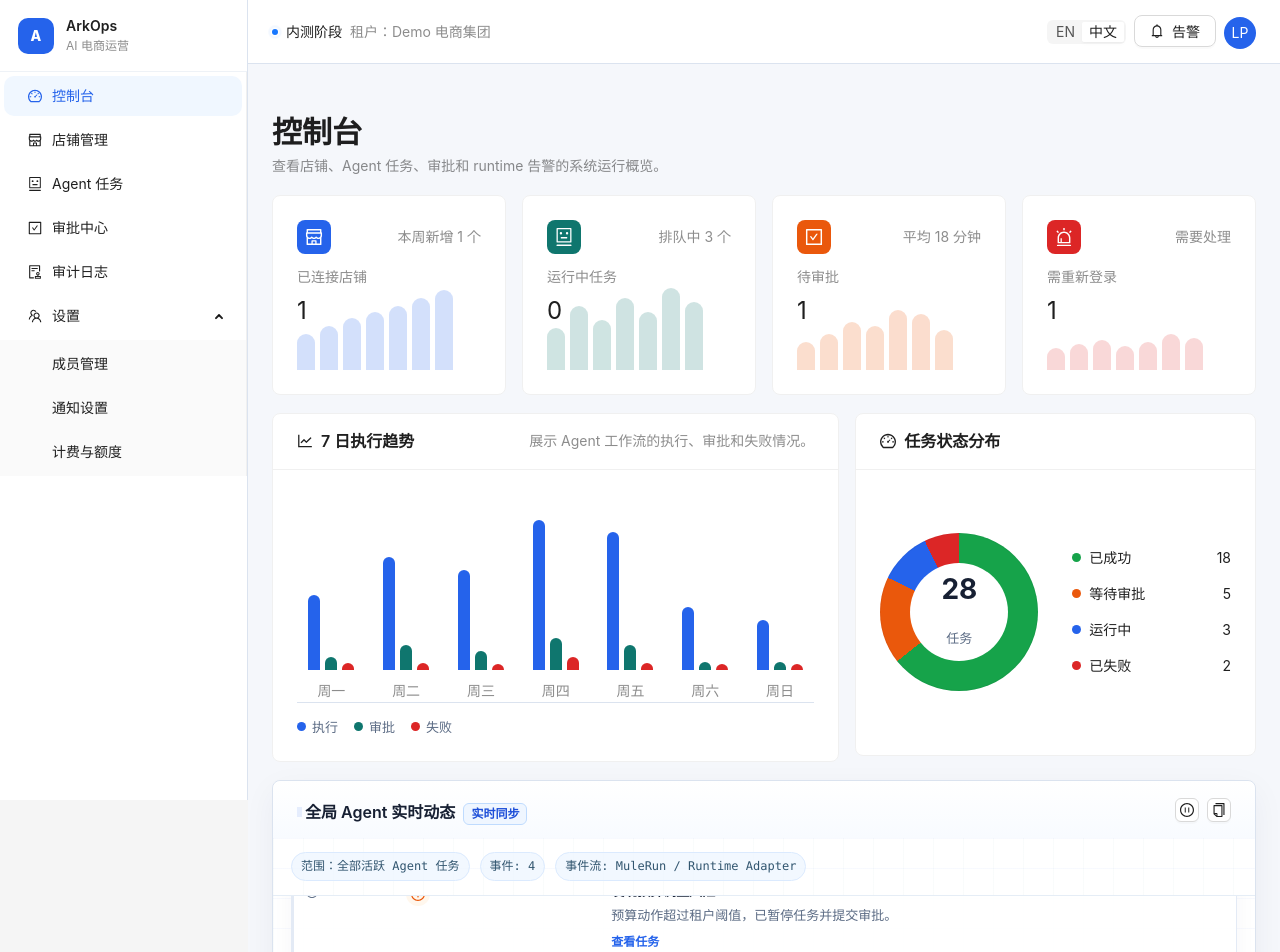
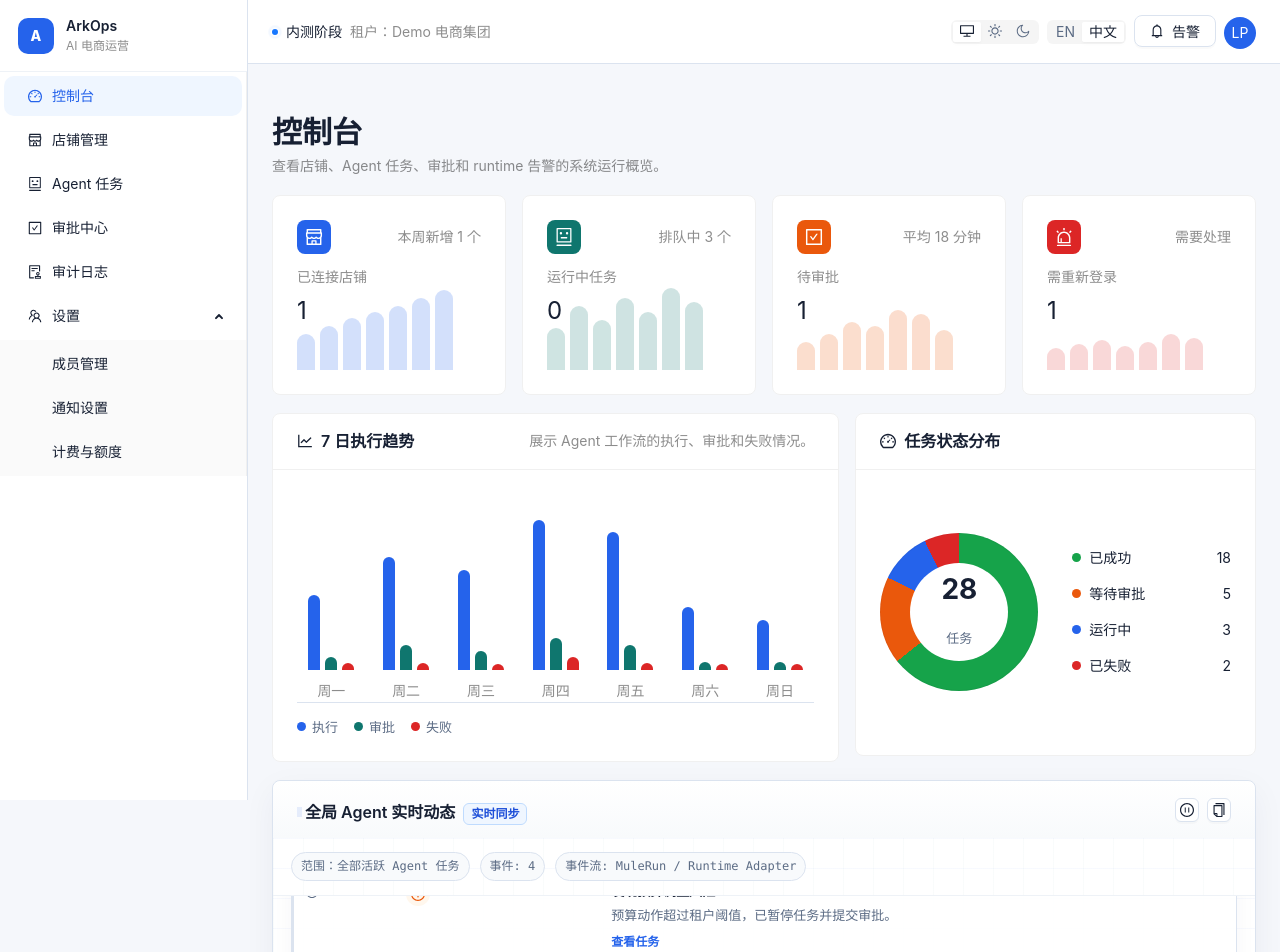
Before and after one commit to MrCJR/ECommerceAgentSystem, a React (Vite) app in the folder arkops-portal/: page /dashboard in a window 1280 px wide. Shown: the top 952 px of the page. Built offline with nearby package versions, Linux system fonts and the light colour scheme.

Commit message:
Add adaptive theme switching

```diff
--- a/arkops-portal/src/app/i18n.tsx
+++ b/arkops-portal/src/app/i18n.tsx
@@ -21,6 +21,9 @@ const dictionaries: Record<Language, Dictionary> = {
     'app.alerts': 'Alerts',
     'app.subtitle': 'AI Commerce Ops',
     'language.toggle': '中文',
+    'theme.system': 'Follow system',
+    'theme.light': 'Light mode',
+    'theme.dark': 'Dark mode',
     'common.empty': 'No data yet',
     'login.title': 'ArkOps Portal',
     'login.description': 'Internal beta console for store binding, Agent tasks, approvals, and audit evidence.',
@@ -227,6 +230,9 @@ const dictionaries: Record<Language, Dictionary> = {
     'app.alerts': '告警',
     'app.subtitle': 'AI 电商运营',
     'language.toggle': 'English',
+    'theme.system': '跟随系统',
+    'theme.light': '浅色模式',
+    'theme.dark': '深色模式',
     'common.empty': '暂无数据',
     'login.title': 'ArkOps 控制台',
     'login.description': '用于店铺绑定、Agent 任务、审批和审计证据的内测 SaaS 控制台。',
--- a/arkops-portal/src/app/layout/AppShell.tsx
+++ b/arkops-portal/src/app/layout/AppShell.tsx
@@ -4,13 +4,17 @@ import {
   CheckSquareOutlined,
   CreditCardOutlined,
   DashboardOutlined,
+  DesktopOutlined,
+  MoonOutlined,
   RobotOutlined,
   ShopOutlined,
+  SunOutlined,
   TeamOutlined
 } from '@ant-design/icons';
 import { Avatar, Badge, Button, Layout, Menu, Segmented, Space, Typography } from 'antd';
 import { Outlet, useLocation, useNavigate } from 'react-router-dom';
 import { useI18n } from '../i18n';
+import { useTheme } from '../theme';
 
 const { Header, Sider, Content } = Layout;
 
@@ -18,6 +22,7 @@ export function AppShell() {
   const location = useLocation();
   const navigate = useNavigate();
   const { language, setLanguage, t } = useI18n();
+  const { mode, setMode } = useTheme();
   const menuItems = [
     { key: '/dashboard', icon: <DashboardOutlined />, label: t('nav.dashboard') },
     { key: '/stores', icon: <ShopOutlined />, label: t('nav.stores') },
@@ -65,6 +70,16 @@ export function AppShell() {
           <Space>
             <Segmented
               size="small"
+              value={mode}
+              onChange={(value) => setMode(value as 'system' | 'light' | 'dark')}
+              options={[
+                { label: <span title={t('theme.system')}><DesktopOutlined /></span>, value: 'system' },
+                { label: <span title={t('theme.light')}><SunOutlined /></span>, value: 'light' },
+                { label: <span title={t('theme.dark')}><MoonOutlined /></span>, value: 'dark' }
+              ]}
+            />
+            <Segmented
+              size="small"
               value={language}
               onChange={(value) => setLanguage(value as 'en' | 'zh')}
               options={[
--- /dev/null
+++ b/arkops-portal/src/app/theme.tsx
@@ -0,0 +1,71 @@
+import { createContext, useContext, useEffect, useMemo, useState } from 'react';
+import type { PropsWithChildren } from 'react';
+
+export type ThemeMode = 'system' | 'light' | 'dark';
+export type ResolvedTheme = 'light' | 'dark';
+
+const THEME_STORAGE_KEY = 'arkops-portal-theme';
+const THEME_MEDIA_QUERY = '(prefers-color-scheme: dark)';
+
+interface ThemeContextValue {
+  mode: ThemeMode;
+  resolvedTheme: ResolvedTheme;
+  setMode: (mode: ThemeMode) => void;
+}
+
+const ThemeContext = createContext<ThemeContextValue | undefined>(undefined);
+
+function getSystemTheme(): ResolvedTheme {
+  if (typeof window === 'undefined') return 'light';
+  return window.matchMedia(THEME_MEDIA_QUERY).matches ? 'dark' : 'light';
+}
+
+function getStoredTheme(): ThemeMode {
+  if (typeof window === 'undefined') return 'system';
+  const stored = window.localStorage.getItem(THEME_STORAGE_KEY);
+  return stored === 'light' || stored === 'dark' || stored === 'system' ? stored : 'system';
+}
+
+export function ThemeProvider({ children }: PropsWithChildren) {
+  const [mode, setModeState] = useState<ThemeMode>(getStoredTheme);
+  const [systemTheme, setSystemTheme] = useState<ResolvedTheme>(getSystemTheme);
+  const resolvedTheme = mode === 'system' ? systemTheme : mode;
+
+  useEffect(() => {
+    const media = window.matchMedia(THEME_MEDIA_QUERY);
+    const handleChange = (event: MediaQueryListEvent) => {
+      setSystemTheme(event.matches ? 'dark' : 'light');
+    };
+
+    setSystemTheme(media.matches ? 'dark' : 'light');
+    media.addEventListener('change', handleChange);
+    return () => media.removeEventListener('change', handleChange);
+  }, []);
+
+  useEffect(() => {
+    document.documentElement.dataset.theme = resolvedTheme;
+    document.documentElement.style.colorScheme = resolvedTheme;
+  }, [resolvedTheme]);
+
+  const value = useMemo<ThemeContextValue>(
+    () => ({
+      mode,
+      resolvedTheme,
+      setMode: (nextMode) => {
+        window.localStorage.setItem(THEME_STORAGE_KEY, nextMode);
+        setModeState(nextMode);
+      }
+    }),
+    [mode, resolvedTheme]
+  );
+
+  return <ThemeContext.Provider value={value}>{children}</ThemeContext.Provider>;
+}
+
+export function useTheme() {
+  const context = useContext(ThemeContext);
+  if (!context) {
+    throw new Error('useTheme must be used inside ThemeProvider');
+  }
+  return context;
+}
--- a/arkops-portal/src/main.tsx
+++ b/arkops-portal/src/main.tsx
@@ -1,7 +1,5 @@
 import React from 'react';
 import ReactDOM from 'react-dom/client';
-import { ConfigProvider } from 'antd';
-import zhCN from 'antd/locale/zh_CN';
 import { AppProviders } from './app/providers';
 import { AppRouter } from './app/router';
 import './styles/tokens.css';
@@ -9,25 +7,8 @@ import './styles/global.css';
 
 ReactDOM.createRoot(document.getElementById('root')!).render(
   <React.StrictMode>
-    <ConfigProvider
-      locale={zhCN}
-      theme={{
-        token: {
-          colorPrimary: '#2563eb',
-          borderRadius: 8,
-          fontFamily:
-            '-apple-system, BlinkMacSystemFont, "Segoe UI", "PingFang SC", "Microsoft YaHei", sans-serif'
-        },
-        components: {
-          Card: { borderRadiusLG: 8 },
-          Button: { borderRadius: 8 },
-          Table: { headerBg: '#f8fafc' }
-        }
-      }}
-    >
-      <AppProviders>
-        <AppRouter />
-      </AppProviders>
-    </ConfigProvider>
+    <AppProviders>
+      <AppRouter />
+    </AppProviders>
   </React.StrictMode>
 );
--- a/arkops-portal/src/pages/StoreDetailPage.tsx
+++ b/arkops-portal/src/pages/StoreDetailPage.tsx
@@ -104,7 +104,7 @@ export function StoreDetailPage({ mode }: { mode?: 'new' }) {
             <Descriptions.Item label={t('stores.runtimeSession')}>{store?.runtimeSessionId ?? t('stores.notBound')}</Descriptions.Item>
           </Descriptions>
           {tokenMutation.data ? (
-            <Card size="small" style={{ marginTop: 16, background: '#f8fafc' }}>
+            <Card size="small" style={{ marginTop: 16, background: 'var(--ark-panel-soft)' }}>
               <Typography.Text strong>connectToken</Typography.Text>
               <Typography.Paragraph copyable style={{ marginTop: 8 }}>
                 {tokenMutation.data.connectToken}
--- a/arkops-portal/src/styles/global.css
+++ b/arkops-portal/src/styles/global.css
@@ -16,7 +16,7 @@ body {
   position: sticky;
   top: 0;
   height: 100vh;
-  background: #ffffff !important;
+  background: var(--ark-panel) !important;
   border-right: 1px solid var(--ark-border);
 }
 
@@ -26,7 +26,7 @@ body {
   align-items: center;
   height: 72px;
   padding: 0 18px;
-  border-bottom: 1px solid #eef2f7;
+  border-bottom: 1px solid var(--ark-border-soft);
 }
 
 .brand-mark {
@@ -51,7 +51,7 @@ body {
   align-items: center;
   height: 64px;
   padding: 0 24px;
-  background: #ffffff;
+  background: var(--ark-panel);
   border-bottom: 1px solid var(--ark-border);
 }
 
@@ -251,7 +251,7 @@ body {
   width: 98px;
   height: 98px;
   border-radius: 50%;
-  background: #fff;
+  background: var(--ark-panel);
 }
 
 .donut-chart strong {
@@ -319,7 +319,7 @@ body {
   height: 9px;
   overflow: hidden;
   border-radius: 999px;
-  background: #eef2f7;
+  background: var(--ark-border-soft);
 }
 
 .agent-mix-row > div span {
@@ -330,7 +330,7 @@ body {
 
 .health-row {
   padding-bottom: 12px;
-  border-bottom: 1px solid #eef2f7;
+  border-bottom: 1px solid var(--ark-border-soft);
 }
 
 .health-row:last-child {
@@ -361,7 +361,7 @@ body {
   display: grid;
   place-items: center;
   padding: 24px;
-  background: linear-gradient(135deg, #eff6ff 0%, #f8fafc 56%, #f0fdf4 100%);
+  background: var(--ark-login-bg);
 }
 
 .login-card {
@@ -559,13 +559,13 @@ body {
 
 .dashboard-live-card.agent-live-card {
   border-color: var(--ark-border);
-  background: #ffffff;
-  box-shadow: 0 10px 32px rgba(31, 45, 71, 0.05);
+  background: var(--ark-panel);
+  box-shadow: var(--ark-card-shadow);
 }
 
 .dashboard-live-card.agent-live-card .ant-card-head {
-  border-bottom-color: #e5edf6;
-  background: linear-gradient(180deg, #ffffff 0%, #f8fbff 100%);
+  border-bottom-color: var(--ark-border-soft);
+  background: linear-gradient(180deg, var(--ark-panel) 0%, var(--ark-panel-soft) 100%);
   color: var(--ark-ink);
 }
 
@@ -575,9 +575,9 @@ body {
 
 .dashboard-live-card.agent-live-card .ant-card-body {
   background:
-    linear-gradient(rgba(37, 99, 235, 0.035) 1px, transparent 1px),
+    linear-gradient(var(--ark-dashboard-feed-grid) 1px, transparent 1px),
     linear-gradient(90deg, rgba(15, 118, 110, 0.025) 1px, transparent 1px),
-    #ffffff;
+    var(--ark-panel);
   background-size: 30px 30px;
 }
 
@@ -593,18 +593,18 @@ body {
 }
 
 .dashboard-live-card .agent-live-meta {
-  border-bottom-color: #e5edf6;
-  color: #64748b;
+  border-bottom-color: var(--ark-border-soft);
+  color: var(--ark-muted);
 }
 
 .dashboard-live-card .agent-live-meta span {
-  border-color: #dbeafe;
-  background: rgba(239, 246, 255, 0.78);
-  color: #31556f;
+  border-color: var(--ark-border);
+  background: var(--ark-panel-soft);
+  color: var(--ark-muted);
 }
 
 .dashboard-live-card .agent-live-terminal {
-  color: #334155;
+  color: var(--ark-ink);
 }
 
 .dashboard-live-card .dashboard-live-terminal {
@@ -614,13 +614,13 @@ body {
 
 .dashboard-live-card .dashboard-live-line {
   grid-template-columns: 88px 28px minmax(136px, 0.6fr) minmax(0, 2.4fr);
-  border-color: #e3eaf5;
-  background: rgba(255, 255, 255, 0.86);
+  border-color: var(--ark-border);
+  background: color-mix(in srgb, var(--ark-panel) 86%, transparent);
   box-shadow: 0 8px 22px rgba(31, 45, 71, 0.04);
 }
 
 .dashboard-live-card .agent-live-time {
-  color: #64748b;
+  color: var(--ark-muted);
 }
 
 .dashboard-live-card .agent-live-icon {
@@ -648,11 +648,11 @@ body {
 }
 
 .dashboard-live-card .agent-live-copy .ant-typography {
-  color: #172033;
+  color: var(--ark-ink);
 }
 
 .dashboard-live-card .agent-live-copy .ant-typography + .ant-typography {
-  color: #5b6b84;
+  color: var(--ark-muted);
 }
 
 .dashboard-live-card .dashboard-live-line a {
--- a/arkops-portal/src/styles/tokens.css
+++ b/arkops-portal/src/styles/tokens.css
@@ -1,11 +1,33 @@
 :root {
   --ark-bg: #f5f7fb;
   --ark-panel: #ffffff;
+  --ark-panel-soft: #f8fafc;
   --ark-border: #dbe3ef;
+  --ark-border-soft: #eef2f7;
   --ark-ink: #172033;
   --ark-muted: #5b6b84;
   --ark-blue: #2563eb;
   --ark-green: #16a34a;
   --ark-orange: #ea580c;
   --ark-purple: #7c3aed;
+  --ark-card-shadow: 0 10px 32px rgba(31, 45, 71, 0.05);
+  --ark-login-bg: linear-gradient(135deg, #eff6ff 0%, #f8fafc 56%, #f0fdf4 100%);
+  --ark-dashboard-feed-grid: rgba(37, 99, 235, 0.035);
 }
+
+:root[data-theme="dark"] {
+  --ark-bg: #0b1120;
+  --ark-panel: #111827;
+  --ark-panel-soft: #162033;
+  --ark-border: #253247;
+  --ark-border-soft: #1f2a3d;
+  --ark-ink: #e5eefc;
+  --ark-muted: #94a3b8;
+  --ark-blue: #60a5fa;
+  --ark-green: #22c55e;
+  --ark-orange: #f59e0b;
+  --ark-purple: #a78bfa;
+  --ark-card-shadow: 0 16px 38px rgba(0, 0, 0, 0.22);
+  --ark-login-bg: linear-gradient(135deg, #0b1120 0%, #111827 58%, #12201e 100%);
+  --ark-dashboard-feed-grid: rgba(96, 165, 250, 0.055);
+}
```
Also changed, not shown: arkops-portal/src/app/providers.tsx (+51 -3 lines).
